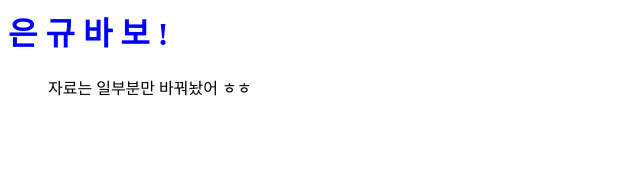
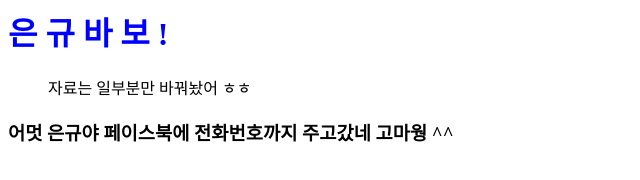
Before and after one commit to eunkyukyu/eunkyukyu, a plain HTML site: page index.html in a window 1280 px wide. Shown: the whole page, without its empty margins (0-640 px from the left). Drawn offline with Linux system fonts and the light colour scheme.

Commit message:
Update index.html

```diff
--- a/index.html
+++ b/index.html
@@ -5,5 +5,6 @@
 <body>
 <font color=blue><H1>은 규 바 보 !</H1></font>
 <ul>자료는 일부분만 바꿔놨어 ㅎㅎ</ul>
+<h3>어멋 은규야 페이스북에 전화번호까지 주고갔네 고마웡 ^^</h3>
 </body>
 </html>
```
